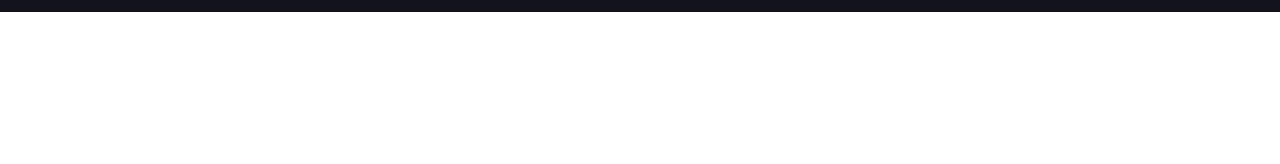
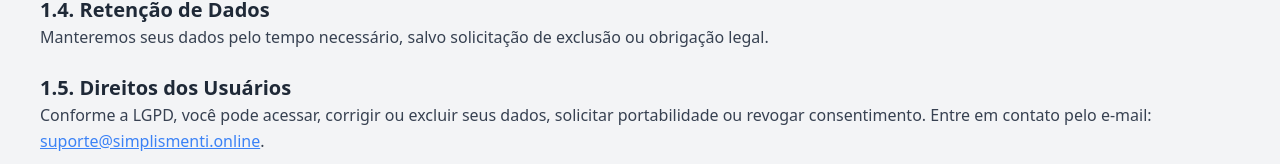
Before and after one commit to KaykyBMS2/simplismenti, a Next.js app: page /policies/politicas in a window 1280 px wide. Before the commit this address had no page. Shown: the part 788-952 px from the top of the page. Before the commit the page ends 800 px from the top, so only its background shows below. Built offline with nearby package versions, Linux system fonts and the light colour scheme; no server answers.

Commit message:
Mais correcaoes de link

```diff
--- a/pages/Policies/Politicas/index.tsx
+++ b/pages/policies/politicas/index.tsx
@@ -1,6 +1,7 @@
 import type { NextPage } from "next";
 import Head from "next/head";
 import Layout from "../../components/Layout";
+import Link from "next/link";
 import CookieModal from "../../components/CookieModal";
 
 const Policies: NextPage = () => {
@@ -65,9 +66,9 @@ const Policies: NextPage = () => {
             <p className="text-gray-700 dark:text-gray-300 leading-relaxed">
               Conforme a LGPD, você pode acessar, corrigir ou excluir seus dados, solicitar portabilidade ou revogar
               consentimento. Entre em contato pelo e-mail:{" "}
-              <a href="mailto:simplismenti@suporte.com" className="text-blue-500 underline">
-                simplismenti@suporte.com
-              </a>
+              <Link href="mailto:suporte@simplismenti.online" className="text-blue-500 underline">
+                suporte@simplismenti.online
+              </Link>
               .
             </p>
           </div>
@@ -112,9 +113,9 @@ const Policies: NextPage = () => {
           <h2 className="text-2xl font-semibold text-gray-900 dark:text-white mt-8 mb-4">5. Contato</h2>
           <p className="text-gray-700 dark:text-gray-300 leading-relaxed">
             Para dúvidas, entre em contato pelo e-mail:{" "}
-            <a href="mailto:simplismenti@suporte.com" className="text-blue-500 underline">
-              simplismenti@suporte.com
-            </a>
+            <Link href="mailto:suporte@simplismenti.online" className="text-blue-500 underline">
+              suporte@simplismenti.online
+            </Link>
             .
           </p>
         </section>
```
